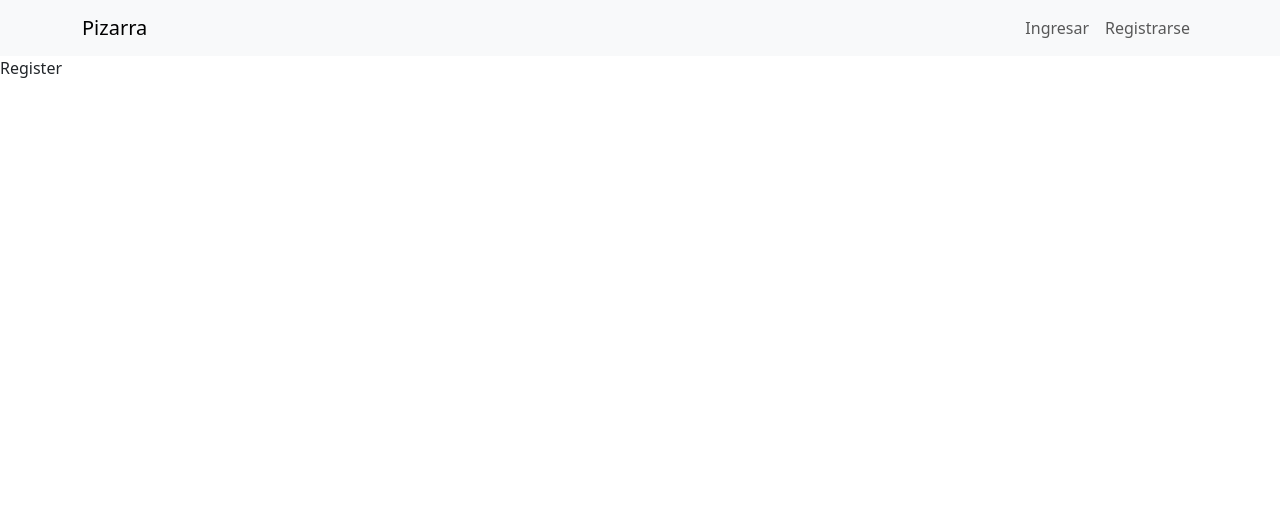
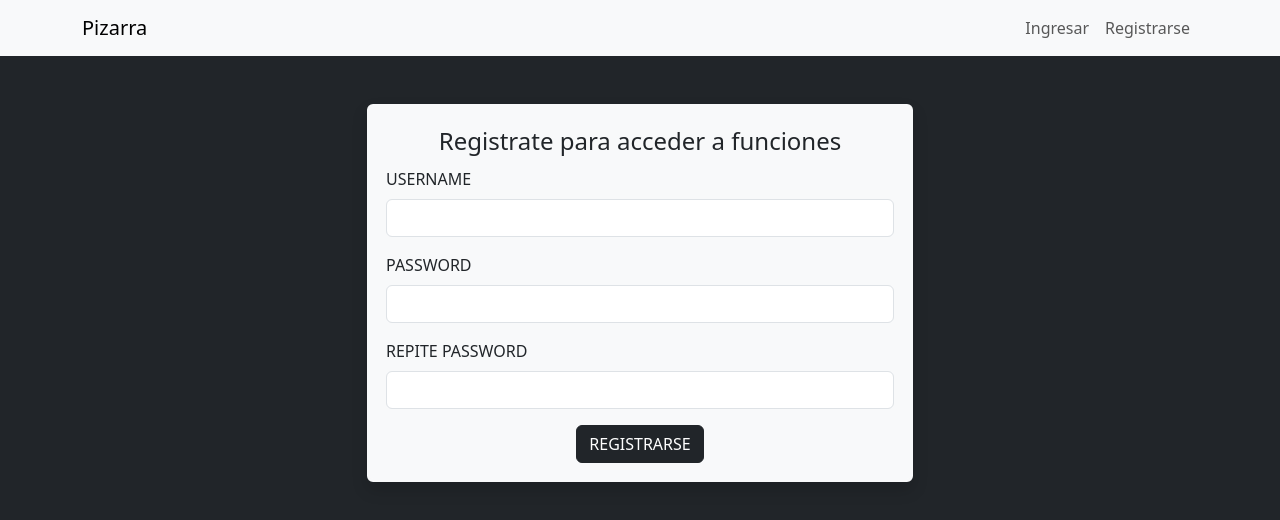
Before and after one commit to sebsolezzi88/Frontend-Pizzarra-, a React (Vite) app: page /register in a window 1280 px wide. Shown: the top 520 px of the page. Built offline with nearby package versions, Linux system fonts and the light colour scheme.

Commit message:
cambios en diseños de formularios

```diff
--- a/index.html
+++ b/index.html
@@ -6,7 +6,7 @@
     <meta name="viewport" content="width=device-width, initial-scale=1.0" />
     <title>Vite + React</title>
   </head>
-  <body>
+  <body class="bg-dark">
     <div id="root" class=""></div>
     <script type="module" src="/src/main.jsx"></script>
   </body>
--- a/src/pages/Login.jsx
+++ b/src/pages/Login.jsx
@@ -5,8 +5,8 @@ const Login = () => {
       <div className="container">
         <div className="row">
           <div className="col-12 col-md-6 mx-auto mt-5">
-                <form className="border border-3 border-primary  p-3 rounded shadow">
-                <legend className="text-primary text-center">Logueate para acceder a funciones</legend>
+                <form className="bg-light border border-3 border-light  p-3 rounded shadow">
+                <legend className="text-dark text-center">Logueate para acceder a funciones</legend>
                   <div class="mb-3">
                   <label for="exampleInputEmail1" class="form-label text-uppercase">UserName</label>
                   <input type="email" class="form-control" id="username"></input>
@@ -15,7 +15,7 @@ const Login = () => {
                   <label for="exampleInputPassword1" class="form-label text-uppercase">Password</label>
                   <input type="password" class="form-control" id="password"></input>
                 </div>
-                <button type="submit" class="btn btn-primary text-uppercase d-block mx-auto">Login</button>
+                <button type="submit" class="btn btn-dark text-uppercase d-block mx-auto">Login</button>
               </form>
           </div>
         </div>
--- a/src/pages/Register.jsx
+++ b/src/pages/Register.jsx
@@ -2,7 +2,30 @@ import React from 'react'
 
 const Register = () => {
   return (
-    <div>Register</div>
+    <>
+      <div className="container">
+        <div className="row">
+          <div className="col-12 col-md-6 mx-auto mt-5">
+                <form className="bg-light border border-3 border-light p-3 rounded shadow">
+                <legend className="text-dark text-center">Registrate para acceder a funciones</legend>
+                  <div class="mb-3">
+                  <label for="exampleInputEmail1" class="form-label text-uppercase">UserName</label>
+                  <input type="email" class="form-control" id="username"></input>
+                </div>
+                <div class="mb-3">
+                  <label for="exampleInputPassword1" class="form-label text-uppercase">Password</label>
+                  <input type="password" class="form-control" id="password"></input>
+                </div>
+                <div class="mb-3">
+                  <label for="exampleInputPassword1" class="form-label text-uppercase">Repite Password</label>
+                  <input type="password" class="form-control" id="password2"></input>
+                </div>
+                <button type="submit" class="btn btn-dark text-uppercase d-block mx-auto">Registrarse</button>
+              </form>
+          </div>
+        </div>
+      </div>
+    </>
   )
 }
 
```
